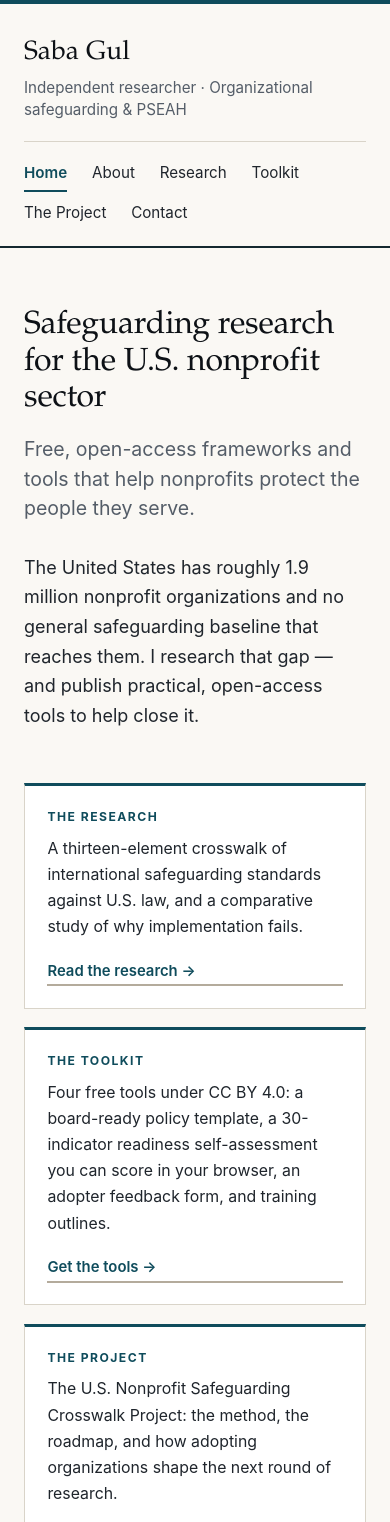
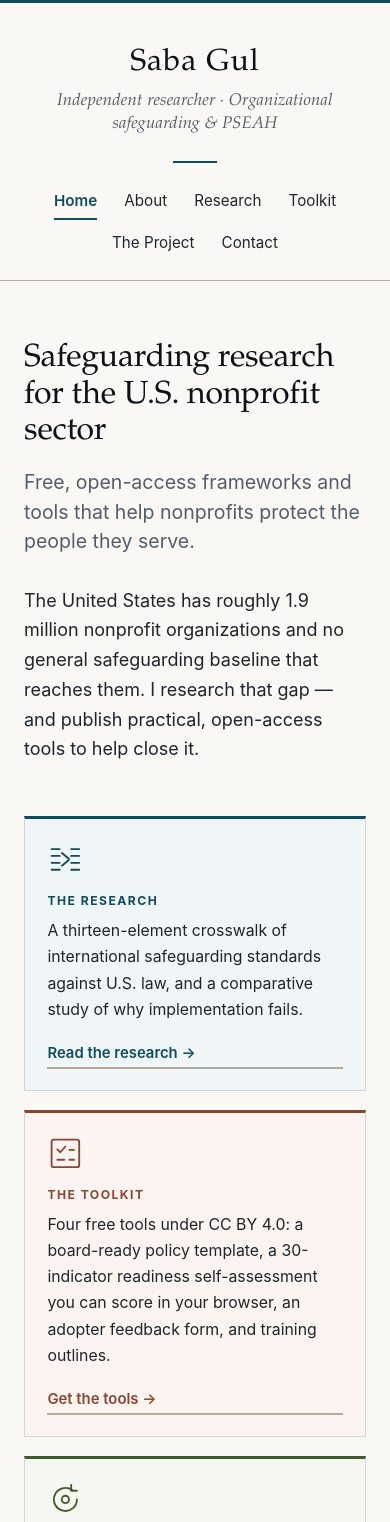
Before and after one commit to Shaoorjan/saba-portfolio-webpage, a plain HTML site: page index.html in a window 390 px wide. Shown: the top 1522 px of the page. Drawn offline with Linux system fonts and the light colour scheme.

Commit message:
Centred masthead, section colour, and a footer that stays put
Masthead: the flush-left stack closing on a blunt 2px slab is replaced by
a centred title block — name in serif with wider letterspacing, role in
italic serif, a short rule, then centred nav over a single hairline.

Colour: three section hues, each at least 5.5:1 on the page background —
teal for the site and research, clay for the toolkit and self-assessment,
olive for the project. Components read a --hue token, so one body class
recolours a page. The home cards each take their section's hue as a
tinted panel, coloured top rule, label, line icon, and link.

Contact fix: body is a flex column with min-height 100dvh and main grows,
so the footer sits at the bottom of the viewport on short pages instead of
floating mid-screen with page background beneath it. Reverted to normal
flow in print, where it would disturb pagination.

Verified: footer flush on Contact and 404 at 980px tall, self-assessment
still prints as 4 Letter pages with the form layout and visible ticks
intact, scoring and the sticky score bar unaffected, mobile masthead and
nav wrap cleanly, no console errors on any page.

Co-Authored-By: Claude Opus 5 <noreply@anthropic.com>

```diff
--- a/assets/css/style.css
+++ b/assets/css/style.css
@@ -1,5 +1,5 @@
 /* ==========================================================================
-   sabagul.com — personal scholarly site
+   Saba Gul — personal scholarly site
    One stylesheet. No frameworks, no external fonts, no third-party assets.
    Light-only by design: pages must print and screenshot identically for the
    evidence record (Part 7 of the strategy document).
@@ -26,6 +26,23 @@
   --accent: #0f4c5c;
   --accent-dark: #0a3743;
 
+  /* Three section hues, each ≥5.5:1 on the page background. Teal is the site
+     identity (masthead, footer, home); clay carries the toolkit and the
+     self-assessment; olive carries the project. --hue is what components read,
+     so a body theme class recolors a whole page without touching components. */
+  --clay: #8a4632;
+  --clay-dark: #6d3626;
+  --olive: #45592f;
+  --olive-dark: #364724;
+
+  --hue: var(--accent);
+  --hue-dark: var(--accent-dark);
+  --hue-wash: #eef4f5;
+
+  --tint-teal: #f0f6f7;
+  --tint-clay: #fbf4f1;
+  --tint-olive: #f4f7ef;
+
   /* --measure equals --page minus the 3rem of side padding, so text, bands,
      header, and footer all share one left edge and one right edge. */
   --page: 50rem;
@@ -43,8 +60,15 @@ html {
   scroll-behavior: smooth;
 }
 
+/* Flex column so the footer sits at the bottom of the viewport on short pages
+   (Contact, 404) instead of floating mid-screen with page background beneath it.
+   Disabled in print, where it would interfere with pagination. */
 body {
   margin: 0;
+  min-height: 100vh;
+  min-height: 100dvh;
+  display: flex;
+  flex-direction: column;
   background: var(--bg);
   color: var(--text);
   font-family: var(--sans);
@@ -53,6 +77,10 @@ body {
   -webkit-font-smoothing: antialiased;
   text-rendering: optimizeLegibility;
 }
+
+/* Page theming: components read --hue, so one class recolors a page. */
+body.theme-toolkit { --hue: var(--clay); --hue-dark: var(--clay-dark); --hue-wash: var(--tint-clay); }
+body.theme-project { --hue: var(--olive); --hue-dark: var(--olive-dark); --hue-wash: var(--tint-olive); }
 
 img { max-width: 100%; height: auto; }
 
@@ -89,7 +117,7 @@ hr {
 blockquote {
   margin: 1.5rem 0;
   padding: 0 0 0 1.25rem;
-  border-left: 3px solid var(--accent);
+  border-left: 3px solid var(--hue);
   color: var(--ink);
   font-family: var(--serif);
   font-size: 1.125rem;
@@ -144,7 +172,7 @@ blockquote {
   width: 2.25rem;
   height: 3px;
   margin-bottom: 0.9rem;
-  background: var(--accent);
+  background: var(--hue);
 }
 
 .prose h3 {
@@ -175,26 +203,29 @@ blockquote {
 
 /* --- Header ------------------------------------------------------------- */
 
-/* Two-tier masthead: name and role, then the nav row below a hairline. */
+/* Centered title block, the way a journal or monograph opens: name, role in
+   italic serif, a short rule, then the nav. The previous version stacked
+   everything flush left and closed on a blunt 2px slab. */
 .site-header {
   background: var(--bg);
-  border-top: 4px solid var(--accent);
-  border-bottom: 2px solid var(--deep);
+  border-top: 3px solid var(--accent);
+  border-bottom: 1px solid var(--line-strong);
 }
 
 .site-header__inner {
   max-width: var(--page);
   margin: 0 auto;
-  padding: 2.15rem 1.5rem 0.9rem;
+  padding: 2.7rem 1.5rem 1.15rem;
+  text-align: center;
 }
 
 .wordmark {
-  display: block;
+  display: inline-block;
   color: var(--ink);
   font-family: var(--serif);
-  font-size: clamp(1.65rem, 3.4vw, 1.95rem);
-  line-height: 1.15;
-  letter-spacing: 0.005em;
+  font-size: clamp(1.9rem, 4vw, 2.45rem);
+  line-height: 1.12;
+  letter-spacing: 0.035em;
   text-decoration: none;
 }
 
@@ -202,26 +233,34 @@ blockquote {
 
 .wordmark__role {
   display: block;
-  max-width: 34rem;
-  margin-top: 0.5rem;
+  max-width: 32rem;
+  margin: 0.6rem auto 0;
   color: var(--muted);
-  font-family: var(--sans);
-  font-size: 0.95rem;
+  font-family: var(--serif);
+  font-size: 1.05rem;
+  font-style: italic;
   font-weight: 400;
-  line-height: 1.45;
-  letter-spacing: 0;
+  line-height: 1.4;
+  letter-spacing: 0.01em;
 }
 
-.nav {
-  margin-top: 1.25rem;
-  padding-top: 0.85rem;
-  border-top: 1px solid var(--line);
+/* Short centered rule instead of a full-width border: it divides the title
+   block from the nav without drawing a box around the header. Sits on .nav so
+   it falls between the two, not after both. */
+.nav::before {
+  content: "";
+  display: block;
+  width: 2.75rem;
+  height: 2px;
+  margin: 1.5rem auto 1.25rem;
+  background: var(--accent);
 }
 
 .nav ul {
   display: flex;
   flex-wrap: wrap;
-  gap: 0.2rem 1.55rem;
+  justify-content: center;
+  gap: 0.35rem 1.7rem;
   margin: 0;
   padding: 0;
   list-style: none;
@@ -250,6 +289,8 @@ blockquote {
 /* --- Main --------------------------------------------------------------- */
 
 main {
+  flex: 1 0 auto;      /* pushes the footer to the bottom on short pages */
+  width: 100%;
   max-width: var(--page);
   margin: 0 auto;
   padding: 3.75rem 1.5rem 4.75rem;
@@ -292,23 +333,37 @@ main {
   list-style: none;
 }
 
+/* Each card carries its own hue: teal for research, clay for the toolkit, olive
+   for the project — the same hues those sections use on their own pages. */
 .card {
   display: flex;
   flex-direction: column;
-  background: var(--white);
+  background: var(--card-tint, var(--white));
   border: 1px solid var(--line);
-  border-top: 3px solid var(--accent);
-  padding: 1.5rem 1.4rem 1.35rem;
+  border-top: 3px solid var(--card-hue, var(--accent));
+  padding: 1.4rem 1.4rem 1.35rem;
+}
+
+.card--research { --card-hue: var(--accent); --card-tint: var(--tint-teal); }
+.card--toolkit  { --card-hue: var(--clay);   --card-tint: var(--tint-clay); }
+.card--project  { --card-hue: var(--olive);  --card-tint: var(--tint-olive); }
+
+.card__icon {
+  display: block;
+  width: 2.3rem;
+  height: 2.3rem;
+  margin-bottom: 1rem;
+  color: var(--card-hue, var(--accent));
 }
 
 .card h2 {
-  margin: 0 0 0.7rem;
+  margin: 0 0 0.6rem;
   font-family: var(--sans);
   font-size: 0.76rem;
   font-weight: 700;
   letter-spacing: 0.12em;
   text-transform: uppercase;
-  color: var(--accent);
+  color: var(--card-hue, var(--accent));
 }
 
 .card p {
@@ -318,6 +373,7 @@ main {
 }
 
 .arrow {
+  color: var(--card-hue, var(--hue));
   font-size: 0.93rem;
   font-weight: 600;
   text-decoration: none;
@@ -325,7 +381,7 @@ main {
   padding-bottom: 1px;
 }
 
-.arrow:hover { border-bottom-color: var(--accent); }
+.arrow:hover { border-bottom-color: var(--card-hue, var(--hue)); }
 
 /* --- Updates ------------------------------------------------------------ */
 
@@ -398,7 +454,7 @@ main {
 
 .pub__meta {
   margin: 0 0 1rem;
-  color: var(--accent);
+  color: var(--hue);
   font-size: 0.85rem;
   font-weight: 600;
   letter-spacing: 0.01em;
@@ -426,7 +482,7 @@ main {
 .cite strong {
   display: block;
   margin-bottom: 0.2rem;
-  color: var(--accent);
+  color: var(--hue);
   font-size: 0.72rem;
   font-weight: 700;
   letter-spacing: 0.11em;
@@ -456,7 +512,7 @@ main {
   font-weight: 700;
   letter-spacing: 0.13em;
   text-transform: uppercase;
-  color: var(--accent);
+  color: var(--hue);
 }
 
 .scope p:last-child { margin-bottom: 0; }
@@ -500,7 +556,7 @@ main {
   padding: 1.25rem 1.4rem !important;
   background: var(--white);
   border: 1px solid var(--line-strong) !important;
-  border-top: 3px solid var(--accent) !important;
+  border-top: 3px solid var(--hue) !important;
 }
 
 .sa-record legend {
@@ -511,7 +567,7 @@ main {
   font-weight: 700;
   letter-spacing: 0.13em;
   text-transform: uppercase;
-  color: var(--accent);
+  color: var(--hue);
 }
 
 .sa-record__grid {
@@ -586,7 +642,7 @@ main {
 }
 
 .sa-item__code {
-  color: var(--accent);
+  color: var(--hue);
   font-size: 0.85rem;
   font-weight: 700;
   letter-spacing: 0.03em;
@@ -604,7 +660,10 @@ main {
   white-space: nowrap;
 }
 
-.sa-item.is-yes { background: rgba(15, 76, 92, 0.045); }
+.sa-item.is-yes {
+  background: rgba(15, 76, 92, 0.045);
+  background: color-mix(in srgb, var(--hue) 5%, transparent);
+}
 
 .sa-item.is-yes .sa-item__text { color: var(--ink); }
 
@@ -618,7 +677,7 @@ main {
 }
 
 .sa-subtotal strong {
-  color: var(--accent);
+  color: var(--hue);
   font-size: 1rem;
   letter-spacing: 0;
 }
@@ -629,7 +688,7 @@ main {
   max-width: var(--measure);
   margin-top: 1rem;
   padding-top: 2rem;
-  border-top: 4px solid var(--accent);
+  border-top: 4px solid var(--hue);
 }
 
 .sa-results h2 { margin: 0 0 1.25rem; font-size: 1.6rem; }
@@ -714,7 +773,7 @@ main {
 
 .sa-band.is-current {
   background: var(--white);
-  border-left-color: var(--accent);
+  border-left-color: var(--hue);
   border-top: 1px solid var(--line-strong);
   border-right: 1px solid var(--line-strong);
   border-bottom: 1px solid var(--line-strong);
@@ -758,7 +817,7 @@ main {
   bottom: 0;
   z-index: 5;
   background: var(--deep);
-  border-top: 3px solid var(--accent);
+  border-top: 3px solid var(--hue);
 }
 
 .sa-bar__inner {
@@ -795,7 +854,7 @@ main {
 
 .tool__num {
   flex: 0 0 auto;
-  color: var(--accent);
+  color: var(--hue);
   font-family: var(--serif);
   font-size: 2.25rem;
   line-height: 1;
@@ -841,8 +900,8 @@ main {
   max-width: var(--measure);
   margin: 2rem 0 0;
   padding: 1.1rem 1.3rem;
-  background: var(--surface);
-  border-left: 4px solid var(--accent);
+  background: var(--hue-wash);
+  border-left: 4px solid var(--hue);
   font-size: 0.97rem;
 }
 
@@ -896,7 +955,7 @@ main {
   padding: 1.25rem 1.4rem;
   background: var(--surface);
   border: 1px solid var(--line-strong);
-  border-left: 4px solid var(--accent);
+  border-left: 4px solid var(--hue);
   font-size: 0.97rem;
 }
 
@@ -907,7 +966,7 @@ main {
   font-weight: 700;
   letter-spacing: 0.13em;
   text-transform: uppercase;
-  color: var(--accent);
+  color: var(--hue);
 }
 
 .credentials p:last-child { margin-bottom: 0; }
@@ -920,7 +979,7 @@ main {
   padding: 1.4rem 1.5rem;
   background: var(--white);
   border: 1px solid var(--line-strong);
-  border-top: 3px solid var(--accent);
+  border-top: 3px solid var(--hue);
 }
 
 .contact-details dl {
@@ -937,7 +996,7 @@ main {
 }
 
 .contact-details dt {
-  color: var(--accent);
+  color: var(--hue);
   font-size: 0.78rem;
   font-weight: 700;
   letter-spacing: 0.1em;
@@ -993,7 +1052,11 @@ main {
 
   :root { --bg: #fff; --surface: #fff; --white: #fff; }
 
+  /* The screen layout makes body a flex column to pin the footer down; in print
+     that fights pagination, so it goes back to normal flow. */
   body {
+    display: block;
+    min-height: 0;
     background: #fff;
     color: #000;
     font-size: 10.5pt;
@@ -1008,6 +1071,12 @@ main {
     border-top: 2px solid #333;
     border-bottom: 1px solid #999;
   }
+
+  .site-header__inner { text-align: left; padding-bottom: 0.6rem; }
+
+  .wordmark { font-size: 15pt; letter-spacing: 0.01em; }
+
+  .wordmark__role { margin-left: 0; font-size: 9.5pt; }
 
   .site-footer {
     background: #fff;
--- a/index.html
+++ b/index.html
@@ -62,17 +62,33 @@
     </div>
 
     <ul class="cards">
-      <li class="card">
+      <li class="card card--research">
+        <svg class="card__icon" viewBox="0 0 32 32" fill="none" stroke="currentColor" stroke-width="1.6" stroke-linecap="round" aria-hidden="true" focusable="false">
+          <path d="M4 7h7M4 13h7M4 19h7M4 25h7"/>
+          <path d="M21 7h7M21 13h7M21 19h7M21 25h7"/>
+          <path d="M13 10.5l6 5M13 21.5l6-5"/>
+        </svg>
         <h2>The Research</h2>
         <p>A thirteen-element crosswalk of international safeguarding standards against U.S. law, and a comparative study of why implementation fails.</p>
         <a class="arrow" href="research.html">Read the research &rarr;</a>
       </li>
-      <li class="card">
+      <li class="card card--toolkit">
+        <svg class="card__icon" viewBox="0 0 32 32" fill="none" stroke="currentColor" stroke-width="1.6" stroke-linecap="round" stroke-linejoin="round" aria-hidden="true" focusable="false">
+          <rect x="4" y="4" width="24" height="24" rx="2"/>
+          <path d="M9 12.5l2.5 2.5L16 10"/>
+          <path d="M19.5 13h4"/>
+          <path d="M9 21.5h6M19.5 21.5h4"/>
+        </svg>
         <h2>The Toolkit</h2>
         <p>Four free tools under CC BY 4.0: a board-ready policy template, a 30-indicator readiness self-assessment you can score in your browser, an adopter feedback form, and training outlines.</p>
         <a class="arrow" href="toolkit.html">Get the tools &rarr;</a>
       </li>
-      <li class="card">
+      <li class="card card--project">
+        <svg class="card__icon" viewBox="0 0 32 32" fill="none" stroke="currentColor" stroke-width="1.6" stroke-linecap="round" stroke-linejoin="round" aria-hidden="true" focusable="false">
+          <path d="M26 16a10 10 0 1 1-4.2-8.1"/>
+          <path d="M21 3.5v5h5"/>
+          <circle cx="16" cy="16" r="3.2"/>
+        </svg>
         <h2>The Project</h2>
         <p>The U.S. Nonprofit Safeguarding Crosswalk Project: the method, the roadmap, and how adopting organizations shape the next round of research.</p>
         <a class="arrow" href="project.html">About the project &rarr;</a>
```
Also changed, not shown: project.html (+1 -1 lines), self-assessment.html (+1 -1 lines), toolkit.html (+1 -1 lines).
